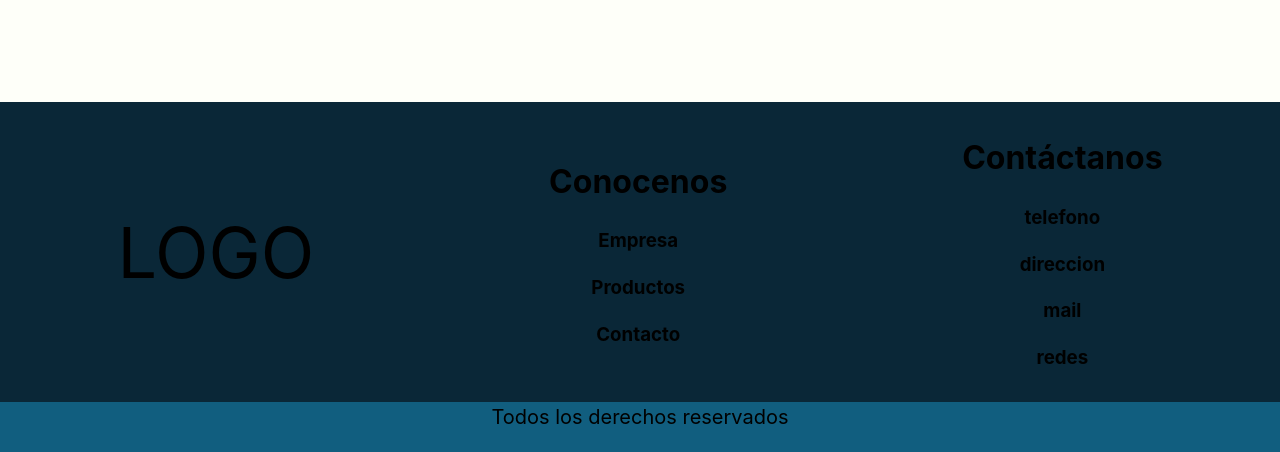
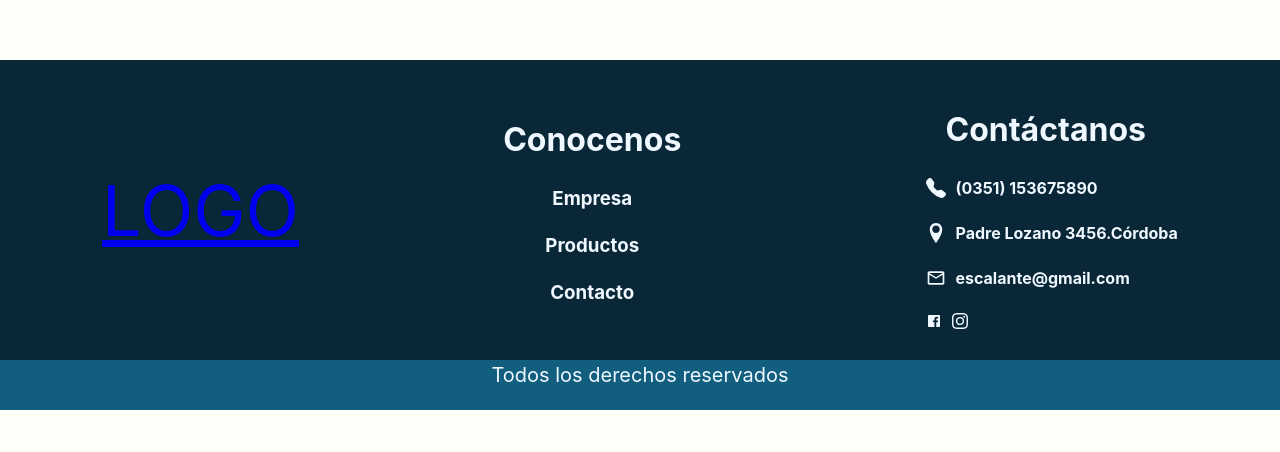
Before and after one commit to jcrnieto/proyecto-alarma, a React (Vite) app: page / in a window 1280 px wide. Shown: the part 840-1292 px from the top of the page. After the commit the page ends 1250 px from the top, so only its background shows below. Built offline with nearby package versions, Linux system fonts and the light colour scheme.

Commit message:
se le agrega link al footer y las etiquetas correspondientes

```diff
--- a/src/App.jsx
+++ b/src/App.jsx
@@ -5,6 +5,7 @@ import Company from './components/company/Company';
 import Products from './components/products/Products';
 import Contact from './components/contact/Contact';
 import Footer from './components/footer/Footer';
+import Home from './components/home/Home';
 
 function App() {
 
@@ -13,7 +14,8 @@ return (
     <div>
        <Navbar/>
        <Routes>
-          <Route path='/' element={<Company/>} />
+          <Route path='/' element={<Home/>} />
+          <Route path='/company' element={<Company/>} />
           <Route path='/products' element={<Products/>} />
           <Route path='/contact' element={<Contact/>} />
        </Routes>
--- a/src/components/footer/Footer.jsx
+++ b/src/components/footer/Footer.jsx
@@ -1,24 +1,49 @@
 import './footer.css';
+import { Link } from 'react-router-dom';
+import { BsFillTelephoneFill } from 'react-icons/bs';
+import { ImLocation } from 'react-icons/im';
+import { MdOutlineMailOutline } from 'react-icons/md';
+import { BiLogoFacebookSquare } from 'react-icons/bi';
+import { BsInstagram } from 'react-icons/bs';
 
 const Footer = () => {
   return (
     <div className='container-footer'>
     <div className="footer-superior">
+       <Link to='/'>
         <div className='logo-footer'>
            LOGO
         </div>
-        <div>
+       </Link>
+        <div className='container-conocenos'>
            <h1>Conocenos</h1>
-           <h3>Empresa</h3>
-           <h3>Productos</h3>
-           <h3>Contacto</h3>
+           <h3><Link to='/company' className='link-footer'>Empresa</Link></h3>
+           <h3><Link to='products' className='link-footer'>Productos</Link></h3>
+           <h3><Link to='contact' className='link-footer'>Contacto</Link></h3>
         </div>
         <div>
-            <h1>Contáctanos</h1>
-            <h3>telefono</h3>
-            <h3>direccion</h3>
-            <h3>mail</h3>
-            <h3>redes</h3>
+
+            <ul className='ul-contact'>
+            <li className='list'>
+               <h1 className='title-contact'>Contáctanos</h1>
+            </li>
+            <li className='list'>
+              <i className='list-icon'><BsFillTelephoneFill/></i>
+              <h4 className='list-text'>(0351) 153675890</h4>
+            </li>
+            <li className='list'>
+              <i className='list-icon'><ImLocation/></i>
+              <h4 className='list-text list-text-direction'>Padre Lozano 3456.Córdoba</h4>
+            </li>
+            <li className='list'>
+              <i className='list-icon'><MdOutlineMailOutline/></i>
+              <h4 className='list-text'>escalante@gmail.com</h4>
+            </li>
+            <li className='list'>
+              <i className='list-contact'><BiLogoFacebookSquare/></i>
+              <i className='list-contact'><BsInstagram/></i>
+            </li>
+            </ul>
         </div>
     </div>
     <div className='footer-inferior'>
--- a/src/components/footer/footer.css
+++ b/src/components/footer/footer.css
@@ -1,5 +1,6 @@
 .container-footer{
     height:350px ;
+    color: aliceblue;
 }
 
 .footer-superior{
@@ -26,10 +27,44 @@
     margin-top: 0;
 }
 
+.link-footer{
+    text-decoration: none;
+    color:aliceblue;
+}
+
+.ul-contact{
+    list-style: none;
+}
+
+.list{
+    display: flex;
+    margin-bottom: 0;
+}
+
+.list-text{
+    margin-top: 0px;
+}
+
+.list-icon{
+    margin-top: 0px;
+}
+
+.list-contact{
+    margin-right: 10px;
+}
+
+.title-contact{
+    margin-left: 20px;
+}
+
 @media (max-width: 768px){
     .footer-superior{
-        height: 100vh;
+        height: 90vh;
         flex-direction: column;
 
     }
+
+    .container-conocenos{
+        margin-top: 0;
+    }
 }
--- /dev/null
+++ b/src/components/home/Home.jsx
@@ -0,0 +1,11 @@
+import './home.css';
+
+const Home = () => {
+  return (
+    <div className='container-home'>
+        Home
+    </div>
+  )
+}
+
+export default Home
--- /dev/null
+++ b/src/components/home/home.css
@@ -0,0 +1,3 @@
+.container-home{
+    height: 100vh;
+}
--- a/src/components/navBar/Navbar.jsx
+++ b/src/components/navBar/Navbar.jsx
@@ -7,7 +7,7 @@ import { GrClose } from 'react-icons/gr';
 const Navbar = () => {
 
    const [menuOpen, setMenuOpen] = useState(false);
-   // const [openToggler, setOpenToggler] = useState(false);
+
 
   return (
     <div className='container-navbar'>
@@ -19,13 +19,15 @@ const Navbar = () => {
            </div>
         </div>
         <div className='navbar-inferior'>
+            <Link to='/'>
             <div className='container-logo'>
                 LOGO
             </div>
+            </Link>
             <div className='container-listnavbar'>
                 <ul className={`menu-items ${menuOpen ? "open" : ""}`}>
                    <li className='item-navbar'>
-                      <Link to='/' className='link-navbar'>Empresa </Link>
+                      <Link to='/company' className='link-navbar'>Empresa </Link>
                    </li>
                    <li className='item-navbar'>
                       <Link to='/products' className='link-navbar'> Productos </Link>
@@ -35,6 +37,7 @@ const Navbar = () => {
                    </li>
                </ul>
             </div>
+
             <div className='menu-icon' onClick={() => setMenuOpen(!menuOpen)}>
               {menuOpen ? <GrClose /> : <AiOutlineMenu />}
            </div>
--- a/src/components/navBar/navBar.css
+++ b/src/components/navBar/navBar.css
@@ -50,20 +50,26 @@
     display: none;
 }
 
+.list-icon{
+    margin-top: 21px;
+    font-size: 20px;
+    margin-right: 10px;
+}
+
 @media (max-width: 768px){
     .navbar-superior{
+        position: relative;
         display: none;
     }
 
     .menu-items {
         display: none;
         position: absolute;
-        background-color: #113d0d;
-        margin-top: 330px;
+        background-color: #0A2737;
+        z-index: 999;
+        right: 0px;
+        margin-top: 140px;
         width: 100%;
-        z-index: 999;
-        padding: 10px;
-        height: 200px;
     }
 
     .menu-icon{
@@ -76,5 +82,10 @@
 
     .menu-items.open{
         display: block;
+        /* position: absolute;
+        background-color: #0A2737;
+        z-index: 999;   */
       }
+
+
 }
```
Also changed, not shown: src/components/dropDown/DropDown.jsx (deleted, +0 -9 lines), src/components/dropDown/dropDown.css (deleted).
